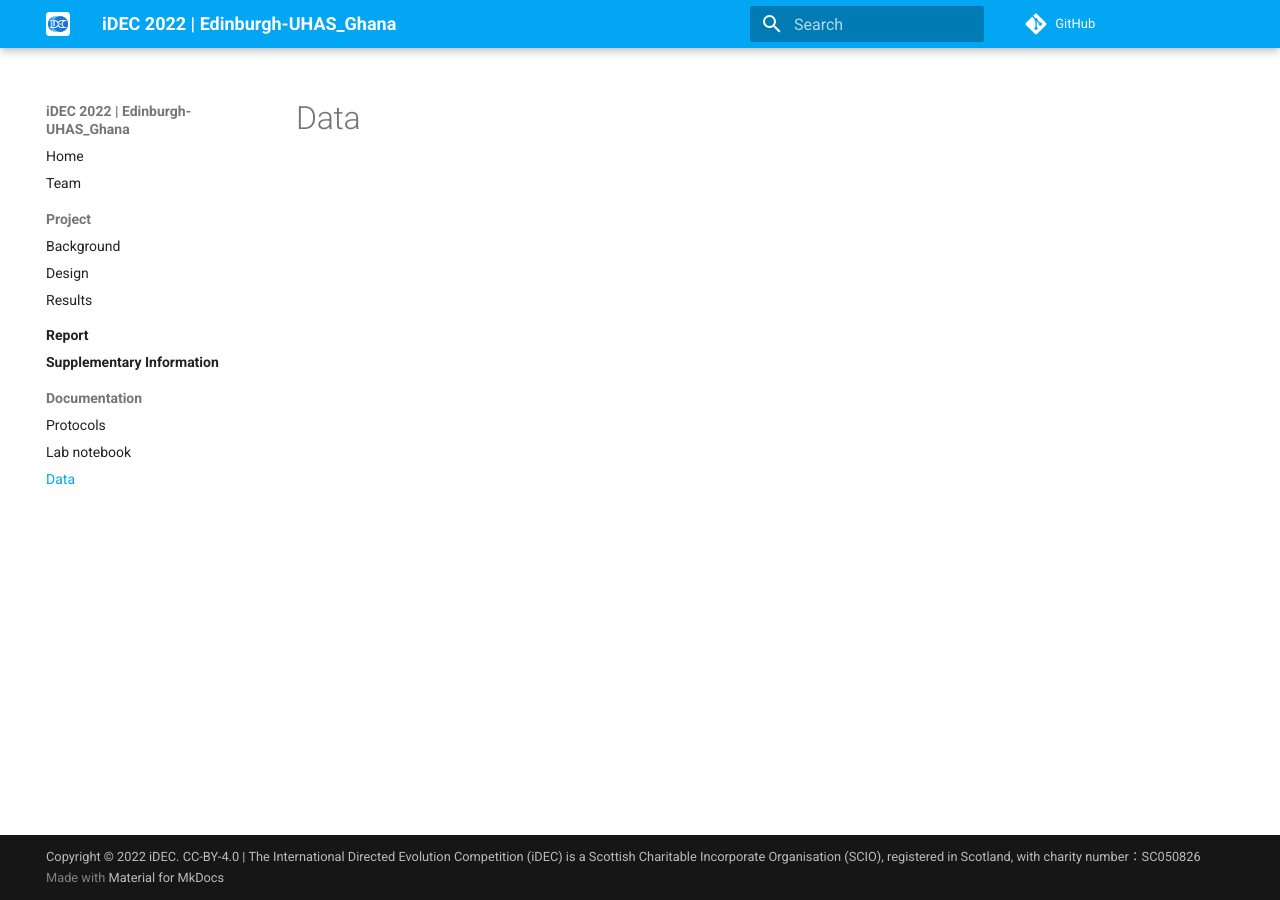
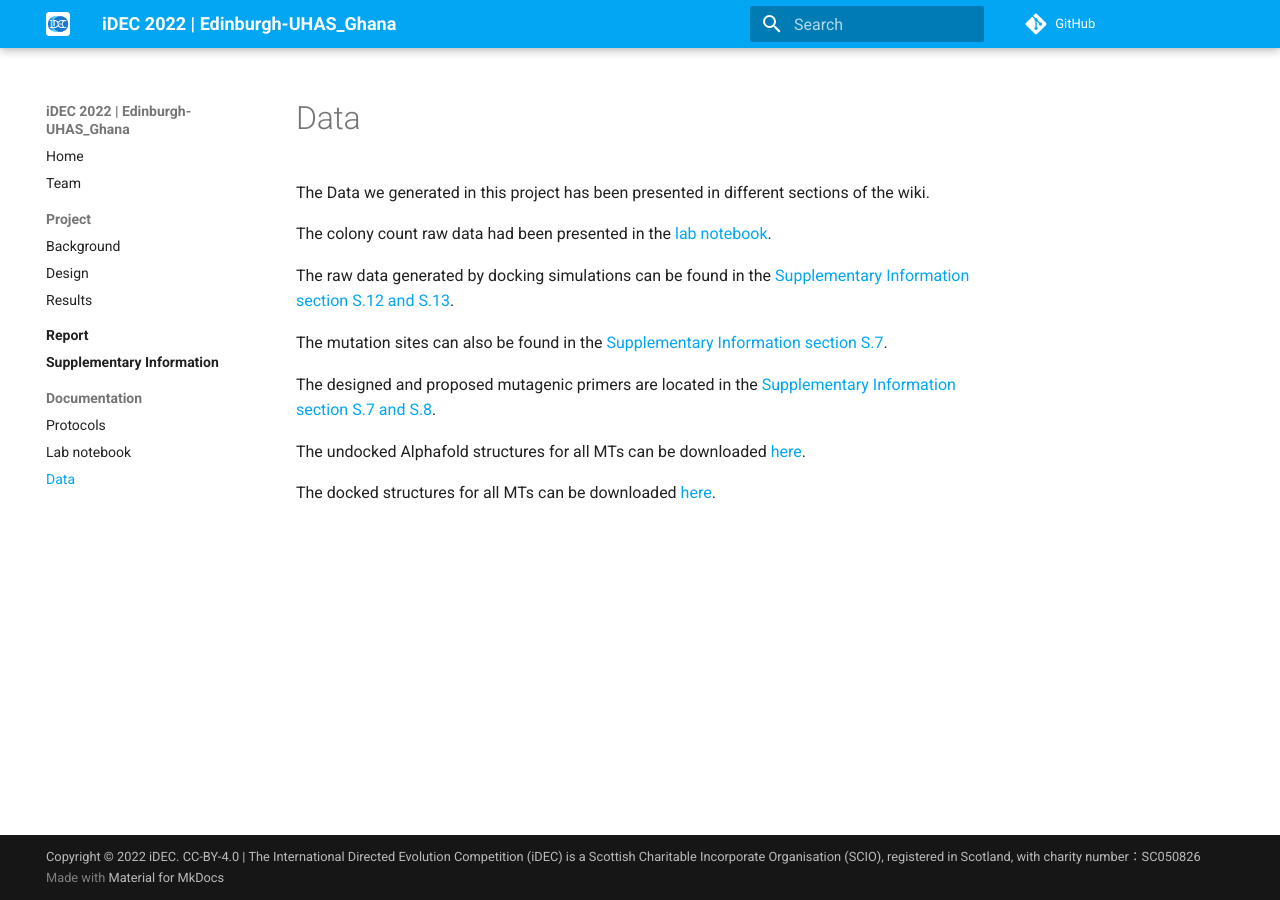
Before and after one commit to idec-teams/2022_Edinburgh-UHAS_Ghana, an MkDocs documentation site: the page built from docs/documentation/data.md, in a window 1280 px wide. Built offline with MkDocs 1.6.1 and Material for MkDocs 9.7.7, drawn with Linux system fonts in a browser that asks for light colours; comment, search, counter and statistics services are not loaded.

Commit message:
Update data.md

```diff
--- a/docs/documentation/data.md
+++ b/docs/documentation/data.md
@@ -1 +1,18 @@
 # Data
+
+
+
+
+The Data we generated in this project has been presented in different sections of the wiki.
+
+The colony count raw data had been presented in the <a href="../../supplementary_info/">lab notebook</a>.
+
+The raw data generated by docking simulations can be found in the <a href="../../supplementary_info/">Supplementary Information section S.12 and S.13</a>.
+
+The mutation sites can also be found in the <a href="../../supplementary_info/">Supplementary Information section S.7</a>.
+
+The designed and proposed mutagenic primers are located in the <a href="../../supplementary_info/">Supplementary Information section S.7 and S.8</a>.
+
+The undocked Alphafold structures for all MTs can be downloaded <a href="https://github.com/idec-teams/2022_Edinburgh-UHAS_Ghana/tree/main/pdbs/alphafold_undocked">here</a>.
+
+The docked structures for all MTs can be downloaded <a href="https://github.com/idec-teams/2022_Edinburgh-UHAS_Ghana/tree/main/pdbs/docked">here</a>.
```
